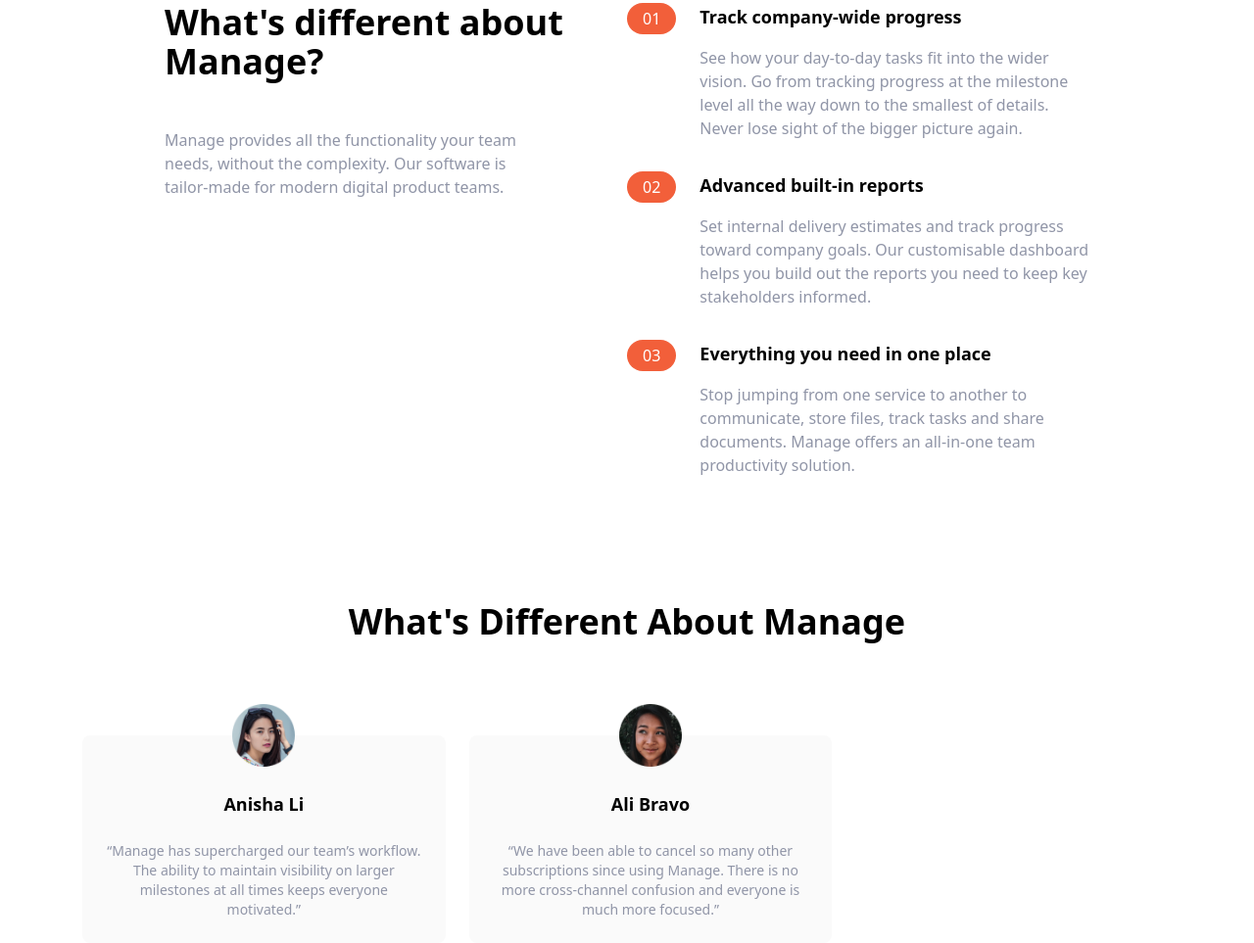
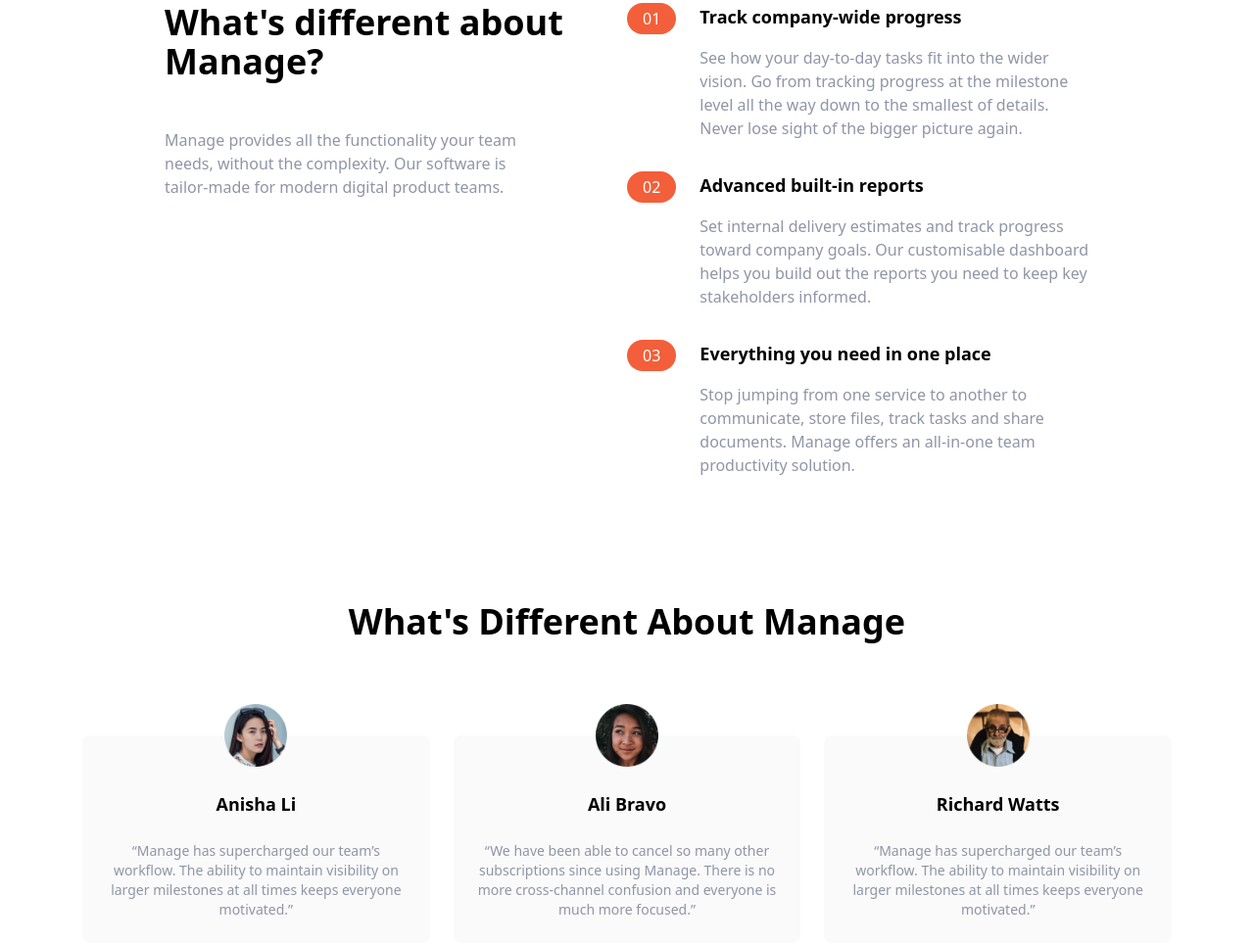
Before and after one commit to Annie-Huang/tailwind-landing-page, a website: page index.html in a window 1280 px wide. Shown: the part 653-1616 px from the top of the page at 98% size. Drawn offline with Linux system fonts and the light colour scheme.

Commit message:
Add the 3rd Testimonial card

```diff
--- a/index.html
+++ b/index.html
@@ -242,6 +242,19 @@
               everyone is much more focused.”
             </p>
           </div>
+
+          <!-- Testimonial 3 -->
+          <div
+            class="flex flex-col items-center p-6 space-y-6 rounded-lg bg-veryLightGray md:w-1/3"
+          >
+            <img src="img/avatar-richard.png" class="w-16 -mt-14" alt="" />
+            <h4 class="text-lg font-bold">Richard Watts</h4>
+            <p class="text-sm text-darkGrayishBlue">
+              “Manage has supercharged our team’s workflow. The ability to
+              maintain visibility on larger milestones at all times keeps
+              everyone motivated.”
+            </p>
+          </div>
         </div>
       </div>
     </section>
```
